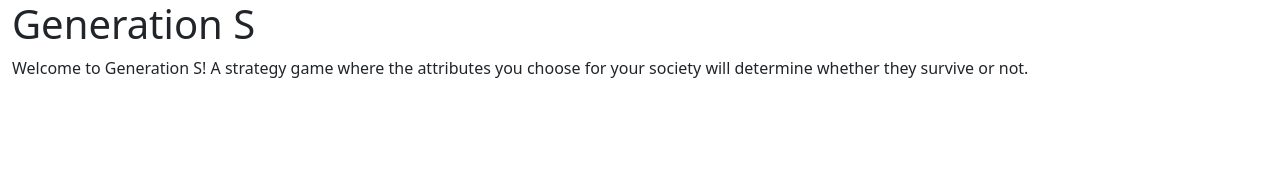
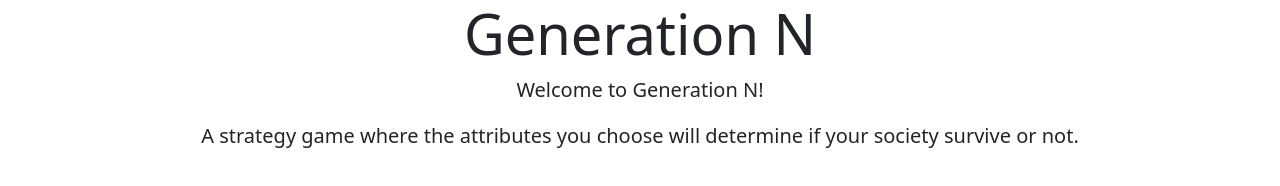
Before and after one commit to GavArmstrong/Generation-N, a plain HTML site: page index.html in a window 1280 px wide. Drawn offline with Linux system fonts and the light colour scheme.

Commit message:
Centered html and changed text.

```diff
--- a/index.html
+++ b/index.html
@@ -4,20 +4,21 @@
     <meta charset="utf-8">
     <meta name="viewport" content="width=device-width, initial-scale=1, shrink-to-fit=no">
     <link rel="stylesheet" href="static/css/bootstrap.css">
-    <title>Generation S</title>
+    <title>Generation N</title>
   </head>
   <body>
-    <div class="container-fluid padding">
-      <div class="welcome">
-        <div class="col-12">
-          <h1>Generation S</h1>
+    <div class="container-fluid text-center">
+      <div class="col-12">
+        <div class ="row">
+          <h1 class="display-4">Generation N</h1>
+        </div>
 
-          <p>
-            Welcome to Generation S!
-
-            A strategy game where the attributes you choose for your society will determine whether they survive or not.
-          </p>
-        </div>
+        <p class="lead">
+          Welcome to Generation N!
+        </p>
+        <p class="lead">
+          A strategy game where the attributes you choose will determine if your society survive or not.
+        </p>
       </div>
     </div>
 
```
